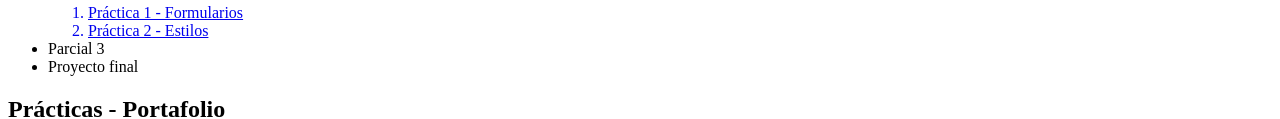
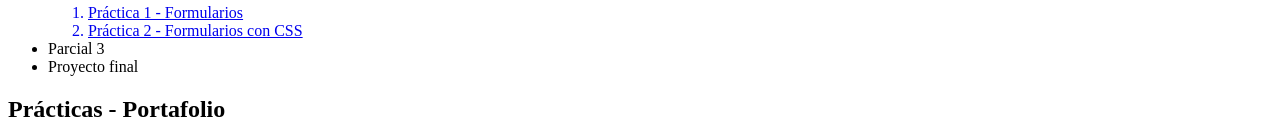
Before and after one commit to Sheccid06/portafolio, a plain HTML site: page index.html in a window 1280 px wide. Shown: the part 2077-2196 px from the top of the page. Drawn offline with Linux system fonts and the light colour scheme.

Commit message:
Update index.html

```diff
--- a/index.html
+++ b/index.html
@@ -129,7 +129,7 @@
 		<li>Parcial 2</li>
 			<ol type="1">
 				<a href="practica1_parcial2"><li>Práctica 1 - Formularios</li></a>
-				<a href="practica2_parcial2"><li>Práctica 2 - Estilos</li></a>
+				<a href="practica2_parcial2"><li>Práctica 2 - Formularios con CSS</li></a>
 			</ol>
 		<li>Parcial 3</li>
 		<li>Proyecto final</li>
```
